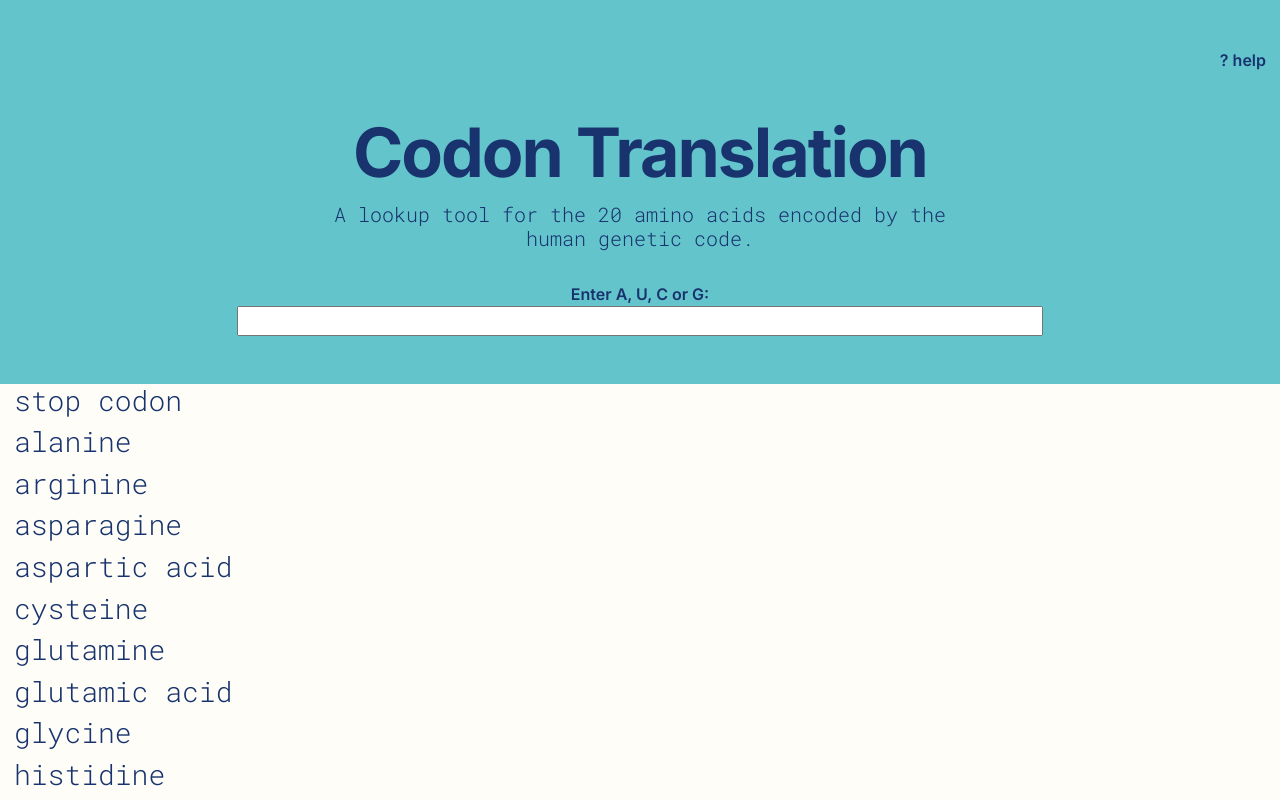
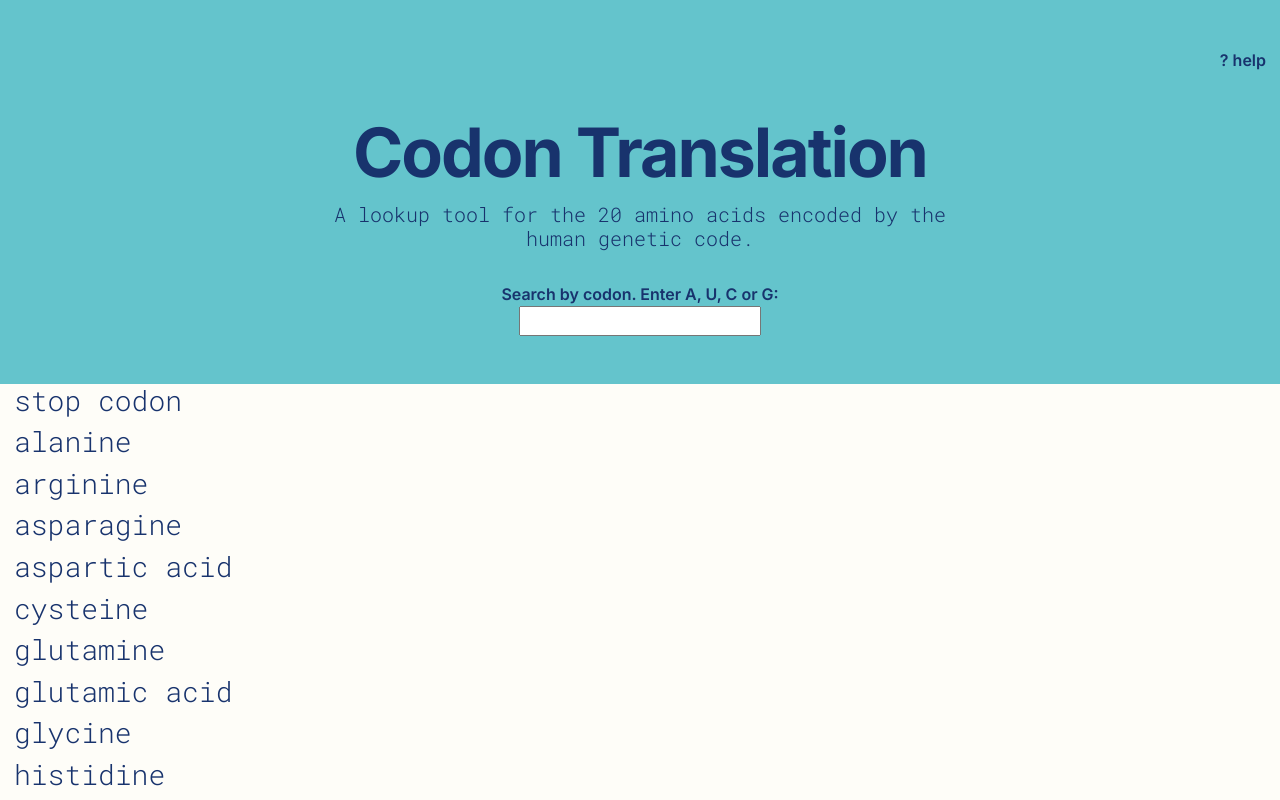
Before and after one commit to lamdrea/codon-app, a React (Create React App) app: page / in a window 1280 px wide. Shown: the top 800 px of the page. Built offline with nearby package versions, Linux system fonts and the light colour scheme.

Commit message:
some styling tweaks

```diff
--- a/src/App.js
+++ b/src/App.js
@@ -1,5 +1,4 @@
 import React, { useEffect, useState } from 'react';
-import './App.css';
 import ProteinList from './components/ProteinList';
 import CodonSearchBox from './components/CodonSearchBox';
 import { _fetch_proteins, _fetch_protein_by_codon } from './backend/backend.js'
@@ -48,9 +47,10 @@ const App = () => {
             <Col></Col>
           </Row>
           <Row className="px-4 d-flex justify-content-center">
-            Enter A, U, C or G:
-            <br />
-            <CodonSearchBox searchInput={searchInput} setSearchInput={setSearchInput} />
+            <Col>
+              <center>Search by codon. Enter A, U, C or G:</center>
+              <CodonSearchBox searchInput={searchInput} setSearchInput={setSearchInput} />
+            </Col>
           </Row>
         </Col>
         <Col className="d-flex justify-content-end align-top">
--- a/src/custom.scss
+++ b/src/custom.scss
@@ -38,6 +38,9 @@ $grid-gutter-width: 1.75rem;
     --bs-body-font-family: 'Inter', sans-serif;
 }
 
+html {
+   overflow-y: scroll;
+}
 h1 {
     font-family: Inter;
     font-weight: bold;
@@ -63,7 +66,7 @@ h3 {
 }
 
 .title {
-    align-items: middle;
+
     text-align: center;
     margin: auto;
     padding-top: $spacer * 4;
@@ -73,6 +76,20 @@ h3 {
     background-color: #FEFDF8;
 }
 
+.searchBox {
+    font-family: Roboto Mono;
+    font-size: 48px;
+    font-weight: 700;
+    color: $body-color;
+    border: 0px;
+    height: 1.85em;
+    width: 3em;
+    letter-spacing: .1em;
+    text-align: center;
+    margin-top: $spacer * .5;
+    padding-right: 0;
+}
+
 // .col {
 //     border-color: black;
 //     border-width: 1px;
```
